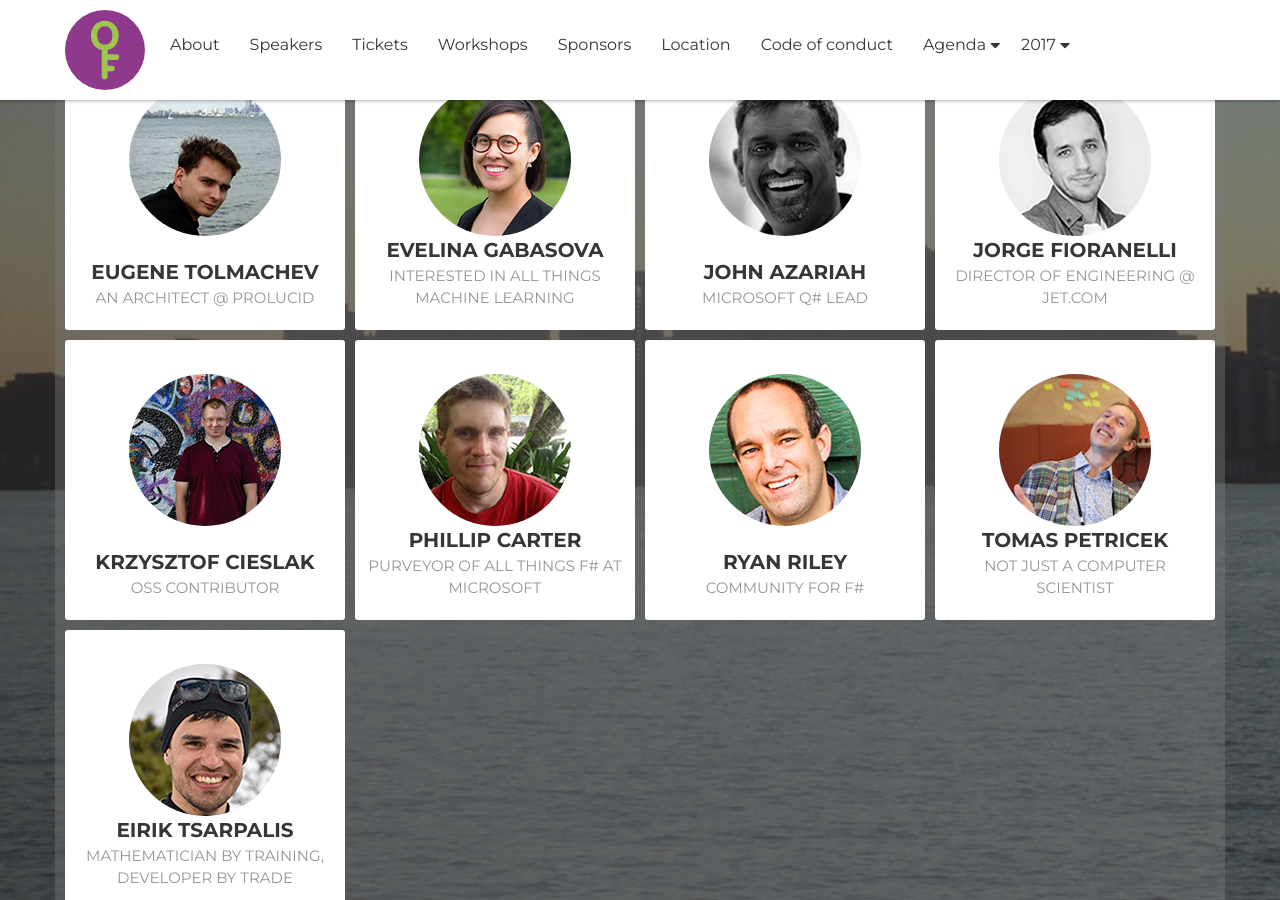
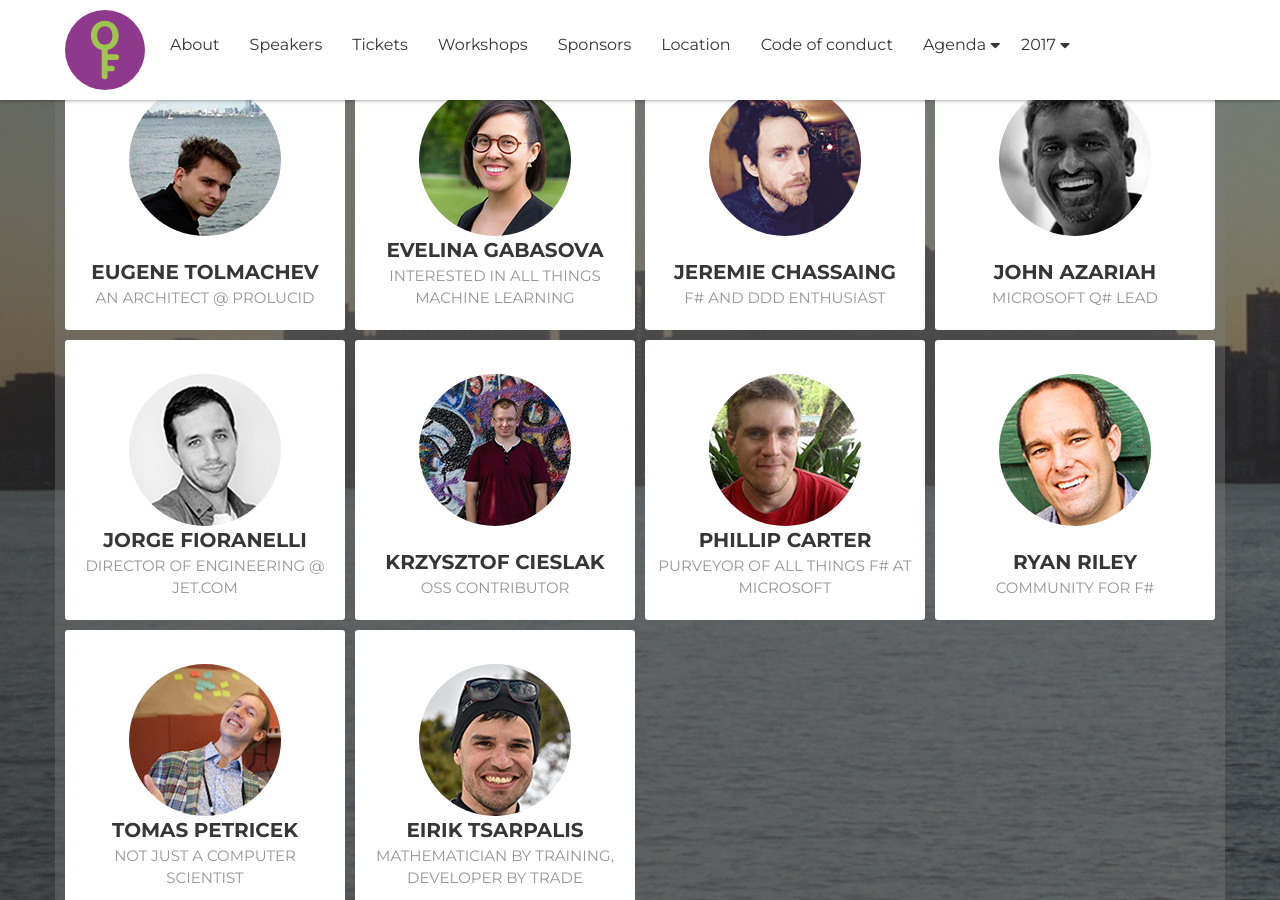
Before and after one commit to open-fsharp/open-fsharp.github.io, a Jekyll site: the page built from index.html, in a window 1280 px wide and 900 px high, scrolled down 1997 px. Built offline with Jekyll 4.4.1, drawn with Linux system fonts in a browser that asks for light colours; nearby versions of some CDN libraries; the list of posts is cut into pages by our own code; comment, search, counter and statistics services are not loaded.

Commit message:
add jeremie chassaing as a speaker

```diff
--- a/index.html
+++ b/index.html
@@ -253,6 +253,29 @@ title: Home
 									<li><a href="https://twitter.com/evelgab"><i class="fab fa-twitter"></i></a></li>
 									<li><a href="https://github.com/evelinag"><i class="fab fa-github-alt"></i></a></li>
 									<li><a href="http://evelinag.com/"><i class="fas fa-rss"></i></a></li>
+								</ul>
+							</div>
+						</div><!-- /.speaker-item -->
+					</div><!-- /.row -->
+				</div><!-- /.col-sm-6 col-md-3 -->
+
+				<div class="col-sm-6 col-md-3">
+					<div class="row">
+						<div class="speaker-item">
+							<div class="speaker-thumb">
+								<a href="#"><img src="{{ site.baseurl }}public/assets/speakers/2018/jeremie-chassaing.jpg" alt="Jeremie Chassaing"></a>
+							</div><!-- /.speaker-thumb -->
+							<div class="speaker-content">
+								<div class="speaker-content-inner">
+									<a href="#" class="speaker-name">JEREMIE CHASSAING</a>
+									<p class="designation">F# and DDD enthusiast</p>
+								</div>
+							</div>
+							<div class="speaker-social">
+								<ul class="social-media">
+									<li><a href="https://twitter.com/thinkb4coding"><i class="fab fa-twitter"></i></a></li>
+									<li><a href="https://github.com/thinkbeforecoding"><i class="fab fa-github-alt"></i></a></li>
+									<li><a href="https://thinkbeforecoding.com/"><i class="fas fa-rss"></i></a></li>
 								</ul>
 							</div>
 						</div><!-- /.speaker-item -->
```
Also changed, not shown: public/assets/speakers/2018/jeremie-chassaing.jpg (added).
